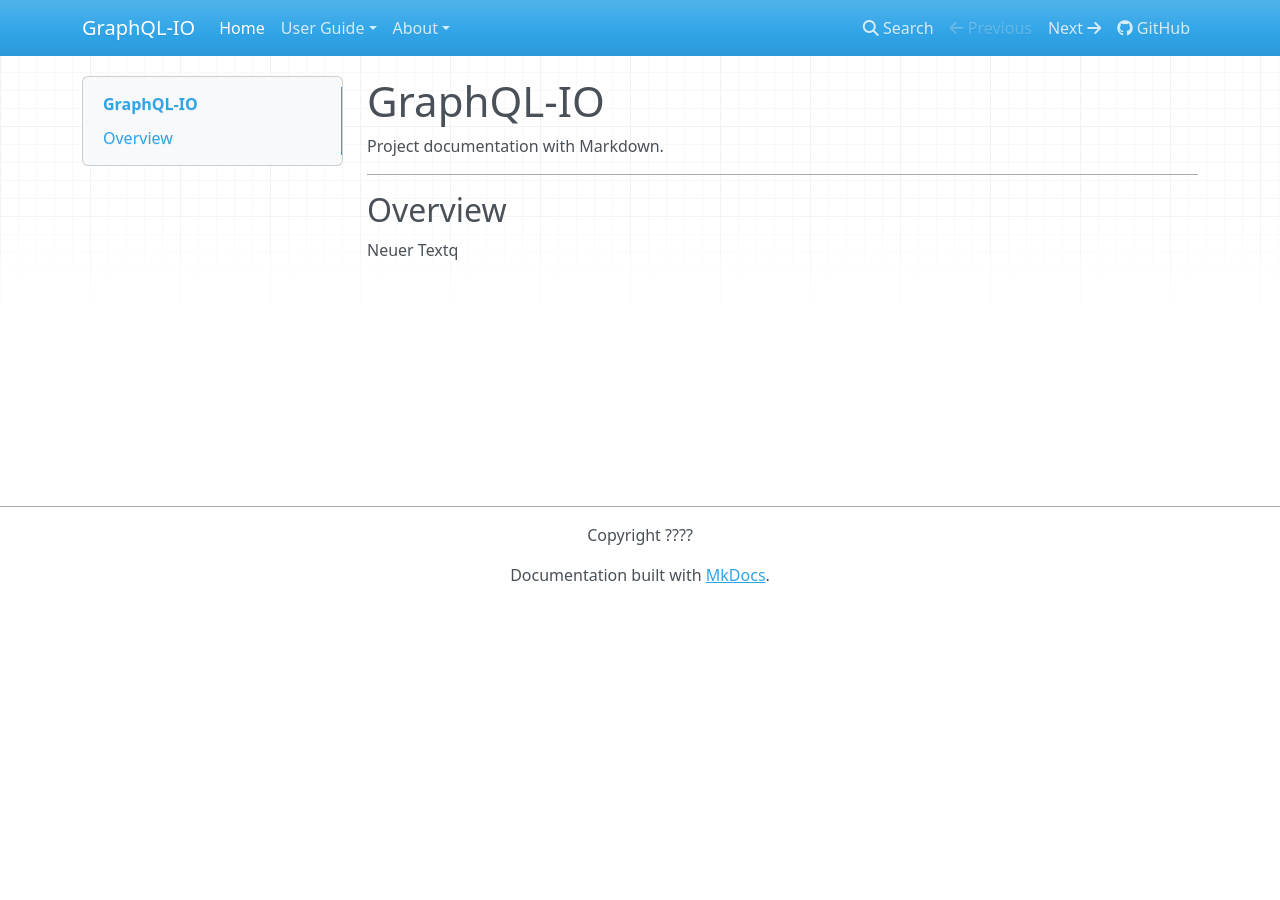
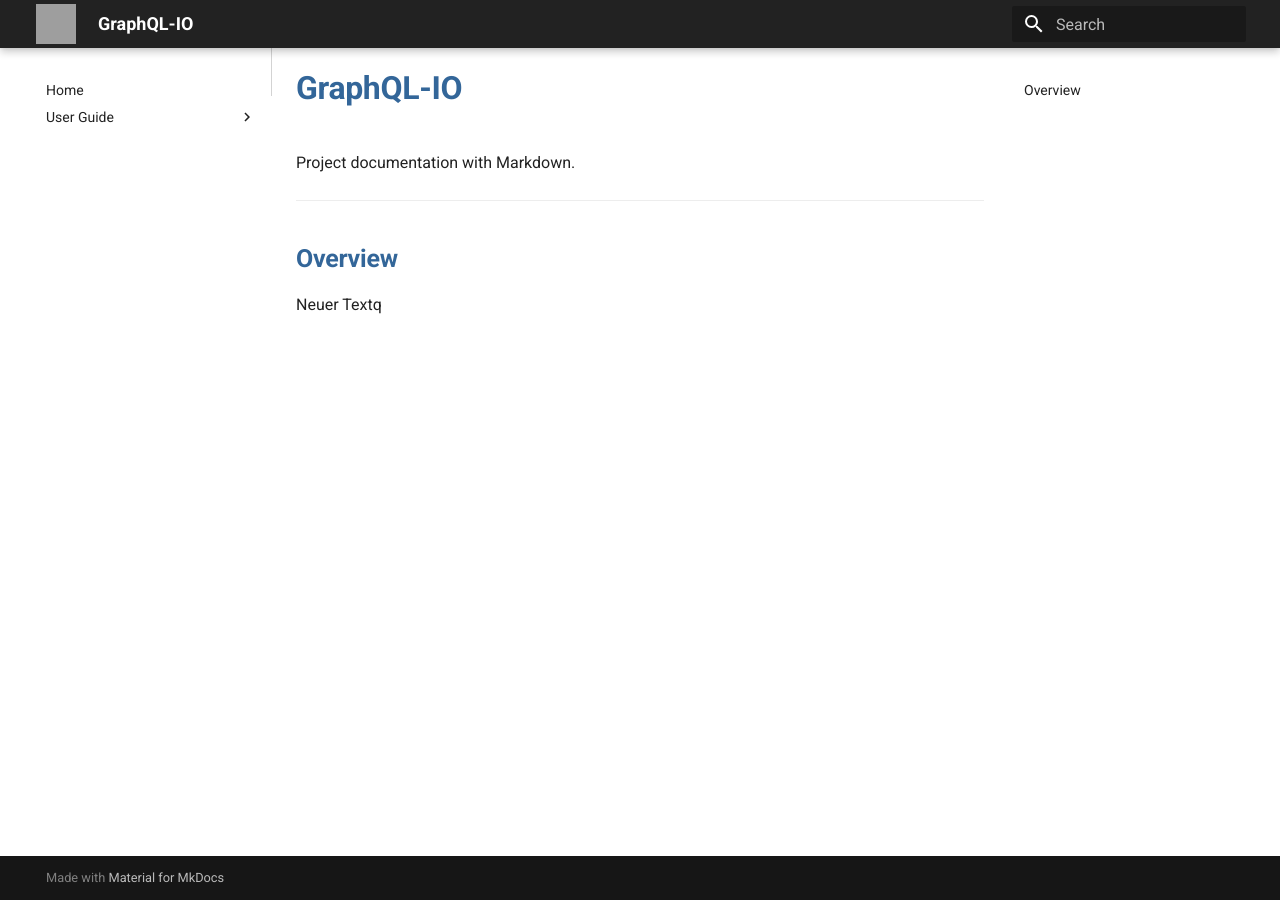
Before and after one commit to RuZman-de/test, an MkDocs documentation site: the page built from docs/index.md, in a window 1280 px wide. Built offline with MkDocs 1.6.1 and Material for MkDocs 9.7.7, drawn with Linux system fonts in a browser that asks for light colours; nearby versions of some CDN libraries; grey boxes are pictures that could not be loaded.

Commit message:
some layout

```diff
--- a/docs/layout/extra.css
+++ b/docs/layout/extra.css
@@ -1,3 +1,28 @@
-.navbar {
-  background-image: url('https://raw.githubusercontent.com/RuZman-de/test/master/docs/layout/graphql-io-logo.svg')
+:root {
+    --md-primary-fg-color: #222222
 }
+
+.md-sidebar.md-sidebar--primary {
+    border-right: 1px solid lightgray;
+}
+
+.md-main__inner {
+    margin-top: 0px;
+}
+
+.md-nav__title {
+    display: none;
+}
+
+h1, h2, h3, h4, h5 {
+    color: #336699 !important;
+    font-weight: bold !important;
+}
+
+@media only screen and (min-width: 1220px) {
+    img[alt="logo"] {
+        width: 40px !important;
+        height: 40px !important;
+        margin: -0.5rem;
+    }
+}
--- a/mkdocs.yml
+++ b/mkdocs.yml
@@ -1,34 +1,19 @@
 site_name: GraphQL-IO
-site_url: https://www.mkdocs.org
-site_description: Project documentation with Markdown.
-site_author: MkDocs Team
-
-repo_url: https://github.com/RuZman-de/test
-edit_uri: ""
 
 theme:
-    name: mkdocs
+    name: material
     highlightjs: true
     hljs_languages:
         - java
+    logo: layout/graphql-io-logo.svg
 
 nav:
     - Home: index.md
     - User Guide:
         - Writing Your Docs: user-guide/start.md
-    - About:
-        - License: about/license.md
-
-markdown_extensions:
-    - toc:
-        permalink: 
-    - admonition
-    - def_list
 
 extra_css:
     - layout/extra.css
 
-copyright: Copyright ????
-
 plugins:
     - search
```
